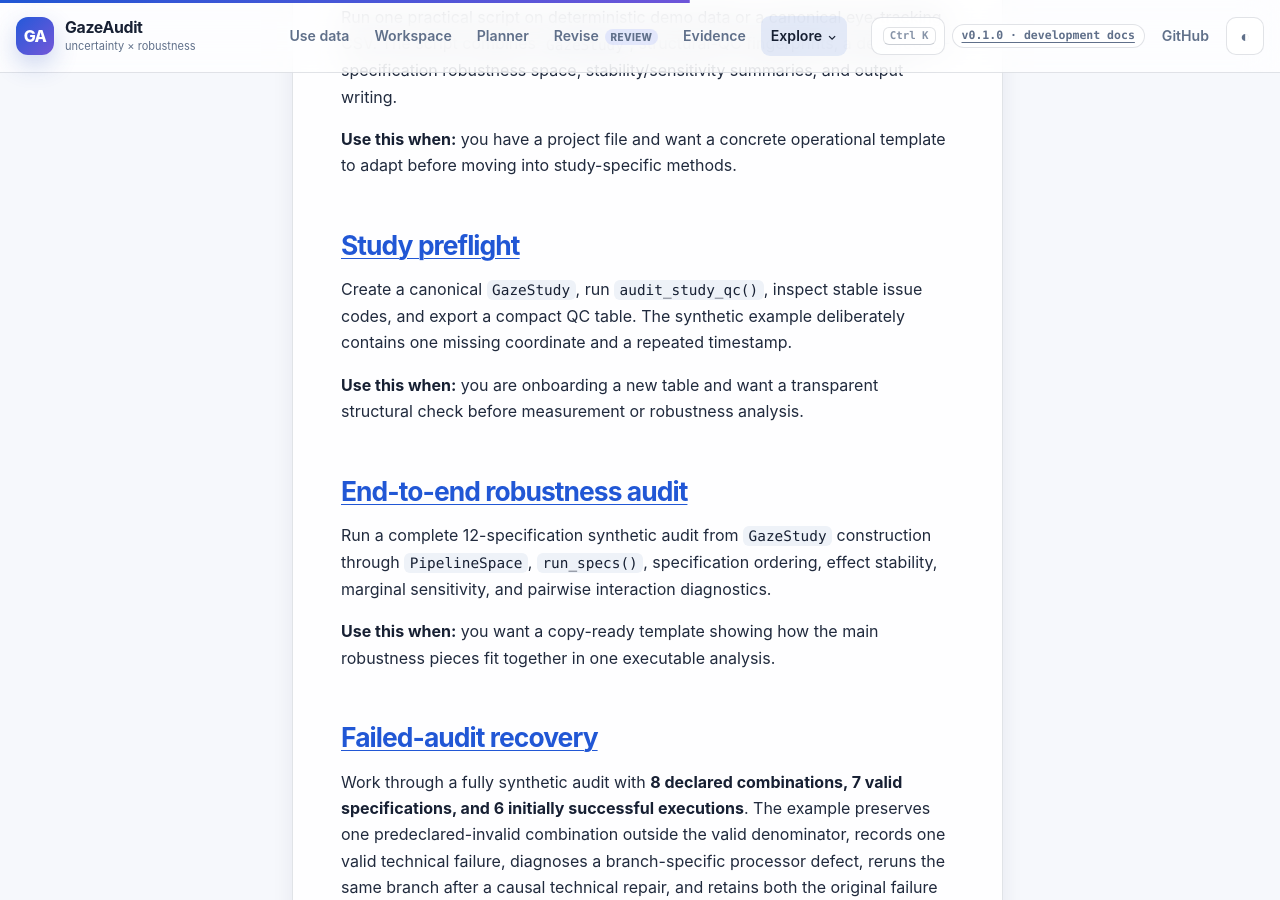
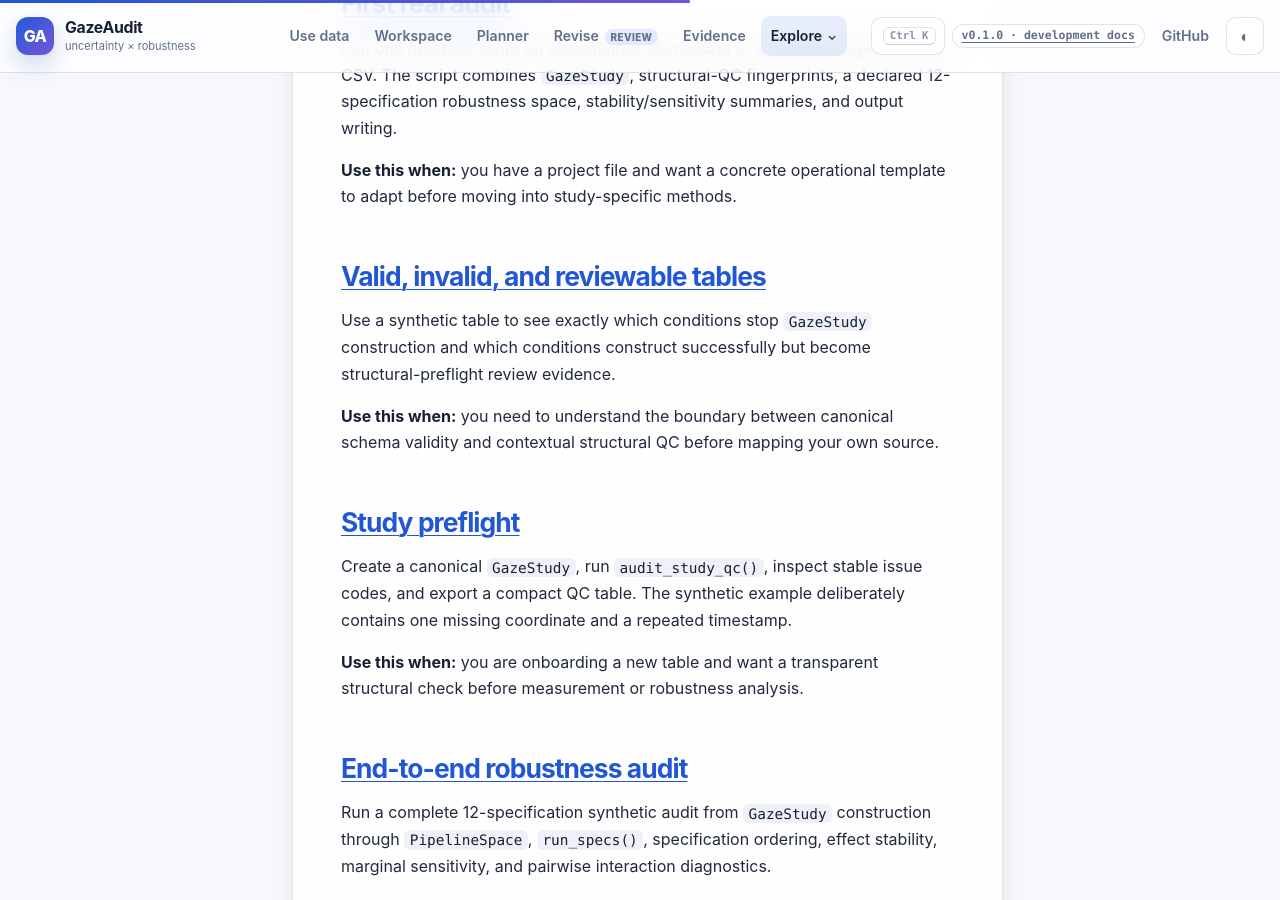
Before and after one commit to stefanosbalaskas/GazeAudit, a Jekyll site: the page built from docs/examples/index.md, in a window 1280 px wide and 900 px high, scrolled down 6918 px. Built offline with Jekyll 4.4.1, drawn with Linux system fonts in a browser that asks for light colours; some of the changed text lies outside the part shown.

Commit message:
docs: surface data contract example

```diff
--- a/docs/examples/index.md
+++ b/docs/examples/index.md
@@ -130,11 +130,17 @@
     <p>Use data context, focus, reusable element, expected output, and evidence boundary to choose learning material without treating catalog matches as scientific recommendations.</p>
     <p><a href="choose-the-right-example/">Choose the right example →</a></p>
   </article>
+  <article class="card">
+    <div class="card-icon" aria-hidden="true">20</div>
+    <h3>Distinguish schema failure from structural review</h3>
+    <p>Compare valid construction, missing-column and nonnumeric failures, missing identifiers, duplicate timestamps, decreasing time, and preserved extra columns.</p>
+    <p><a href="data-contract-valid-invalid/">Data contract cases →</a></p>
+  </article>
 </div>
 
 <div class="callout info">
 <strong>Starting with your own data?</strong>
-Use the <a href="first-real-audit/">first real audit example</a> for a CSV-oriented command-line path that writes structural-QC provenance and robustness tables. Use the <a href="study-preflight/">study preflight example</a> when you want to focus only on canonical mapping and structural diagnostics. Use the <a href="../guides/researcher-audit-checklist/">researcher audit checklist</a> before treating any demonstration value as a study-specific decision.
+Use the <a href="../data-contract/">Data Contract &amp; Schema Mapping Center</a> before the <a href="first-real-audit/">first real audit example</a> for a CSV-oriented command-line path that writes structural-QC provenance and robustness tables. Use the <a href="study-preflight/">study preflight example</a> when you want to focus only on canonical mapping and structural diagnostics. Use the <a href="../guides/researcher-audit-checklist/">researcher audit checklist</a> before treating any demonstration value as a study-specific decision.
 </div>
 
 <div class="callout warning">
@@ -182,6 +188,12 @@
 Run one practical script on deterministic demo data or a canonical eye-tracking CSV. The script combines `GazeStudy`, structural-QC fingerprints, a declared 12-specification robustness space, stability/sensitivity summaries, and output writing.
 
 **Use this when:** you have a project file and want a concrete operational template to adapt before moving into study-specific methods.
+
+## [Valid, invalid, and reviewable tables](data-contract-valid-invalid/)
+
+Use a synthetic table to see exactly which conditions stop `GazeStudy` construction and which conditions construct successfully but become structural-preflight review evidence.
+
+**Use this when:** you need to understand the boundary between canonical schema validity and contextual structural QC before mapping your own source.
 
 ## [Study preflight](study-preflight/)
 
```
